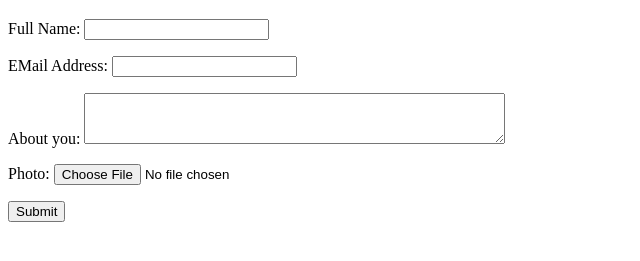
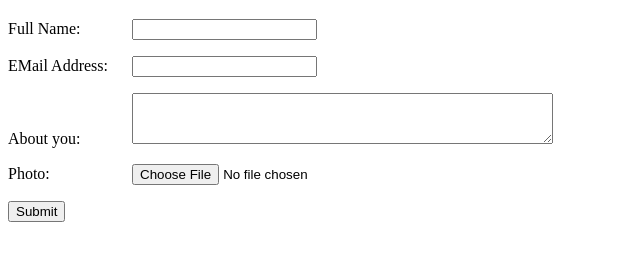
Before and after one commit to xyzzyx99/COMP-6970, a plain HTML site: page lab/3.10/index.html in a window 1280 px wide. Shown: the part 61-322 px from the top of the page, without its empty margins (0-640 px from the left). Drawn offline with Linux system fonts and the light colour scheme.

Commit message:
lib 3.10 alignment

```diff
--- a/lab/3.10/index.html
+++ b/lab/3.10/index.html
@@ -4,6 +4,17 @@
 <head>
     <meta charset="utf-8">
     <title>Join a social network</title>
+    <style>
+        label {
+            display: inline-block;
+            /* Set the display property to inline-block */
+
+            width: 120px;
+            /* Set the width to 120 pixels */
+
+        }
+    </style>
+
 </head>
 
 <body>
@@ -11,12 +22,10 @@
 
     <form action="https://wp.zybooks.com/form-viewer.php" method="POST">
         <div>
-            <p>
-                <label for="fullName">
-                    Full Name:
-                </label>
-                <input type="text" name="Full Name" id="fullName" required>
-            </p>
+            <label for="fullName">
+                Full Name:
+            </label>
+            <input type="text" name="fullName" id="fullName" required>
         </div>
 
         <div>
@@ -24,7 +33,7 @@
                 <label for="email">
                     EMail Address:
                 </label>
-                <input type="text" name="Email Address" id="email" required>
+                <input type="text" name="email" id="email" required>
             </p>
         </div>
 
@@ -33,7 +42,7 @@
                 <label for="about">
                     About you:
                 </label>
-                <textarea id="about" name="About you" rows="3" cols="50"></textarea>
+                <textarea id="about" name="about" rows="3" cols="50"></textarea>
             </p>
         </div>
 
@@ -41,7 +50,7 @@
             <label for="picture">
                 Photo:
             </label>
-            <input type="file" id="picture" name="Photo" accept="image/png, image/jpeg">
+            <input type="file" id="picture" name="picture" accept="image/png, image/jpeg">
         </div>
         <div>
             <p>
```
